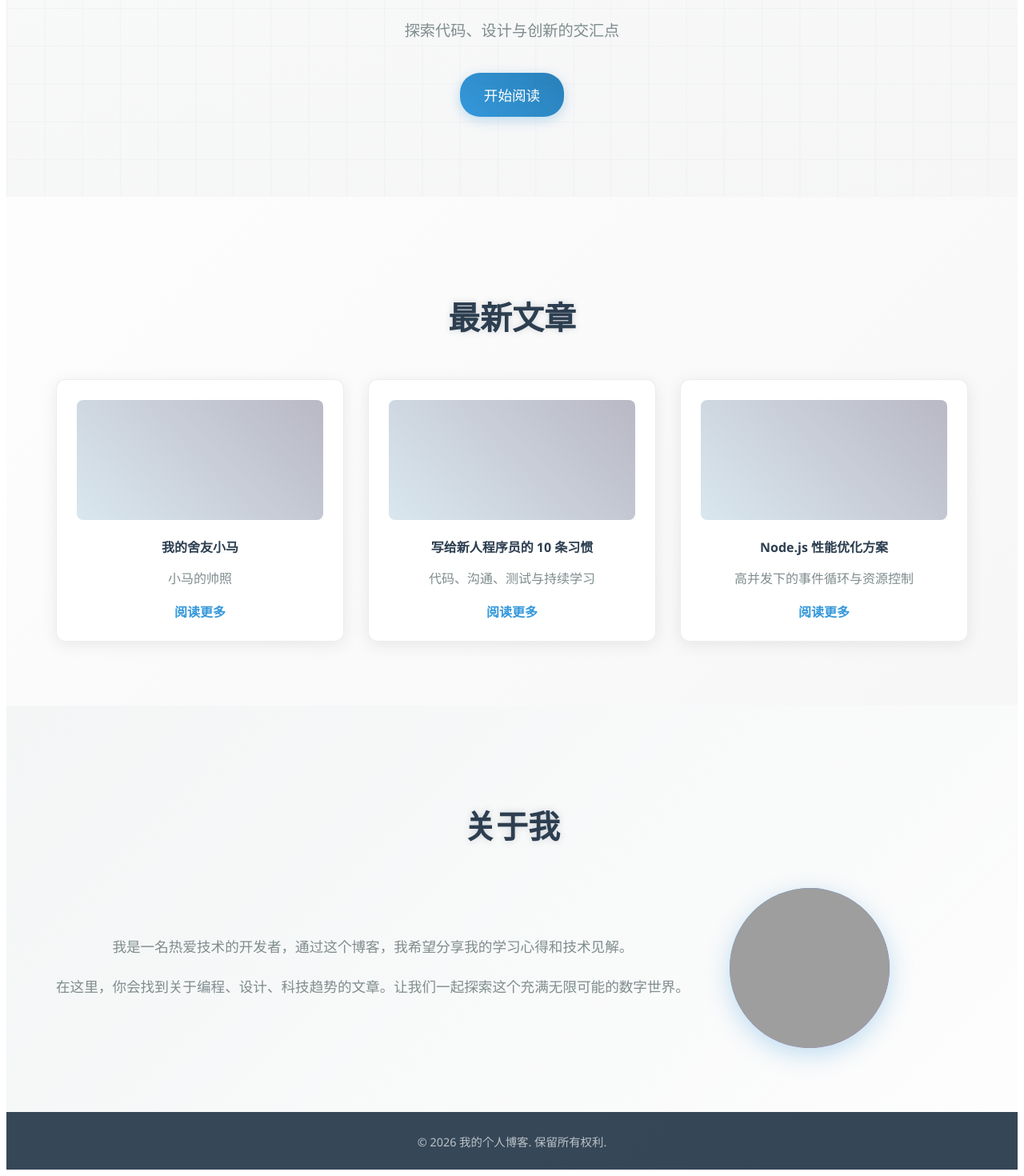
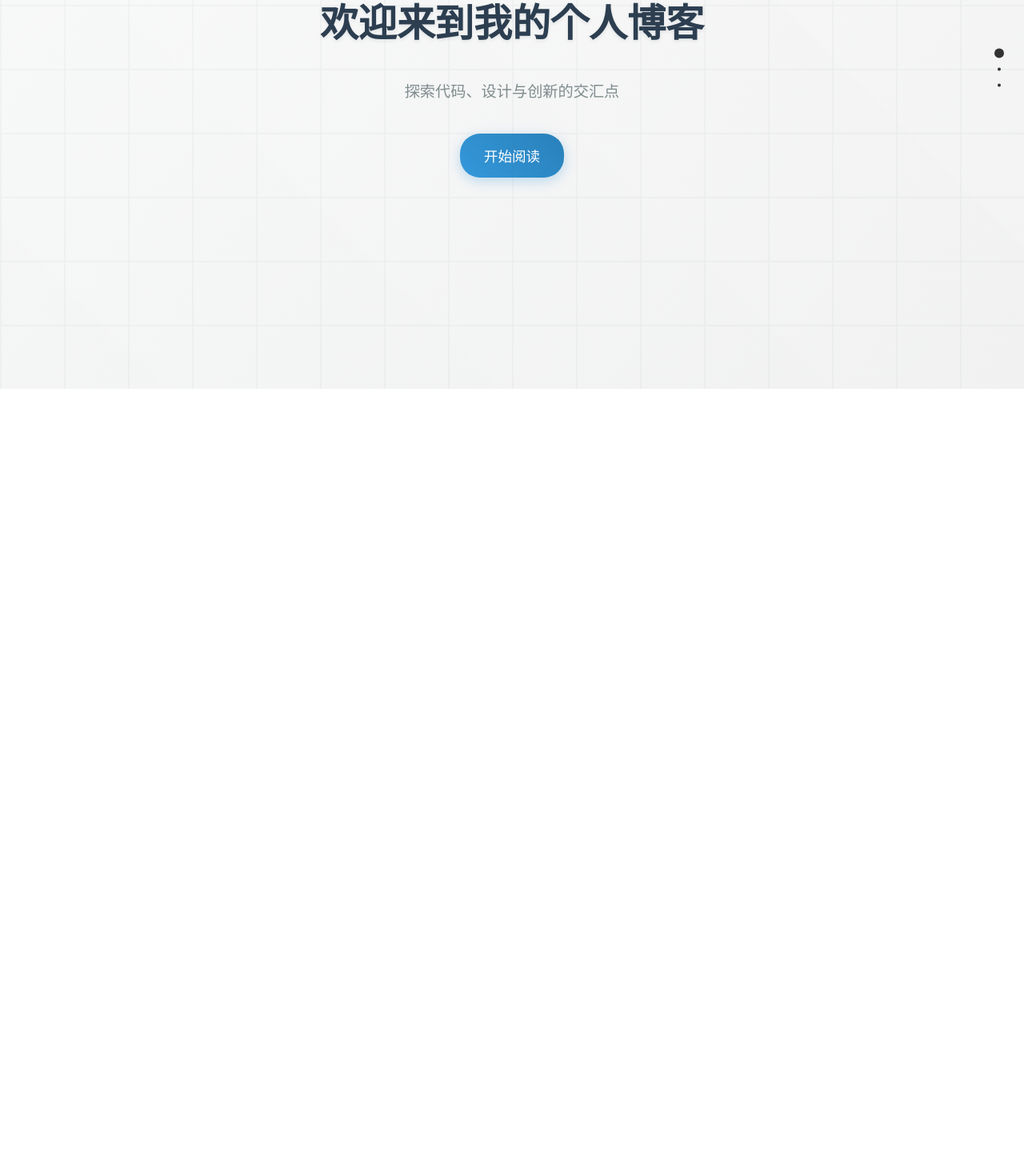
Before and after one commit to xiaosun734/personal-blog, a Vue app: page / in a window 1280 px wide. Shown: the part 314-1784 px from the top of the page at 80% size. After the commit the page ends 800 px from the top, so only its background shows below. Built offline with nearby package versions, Linux system fonts and the light colour scheme; grey boxes are pictures that could not be loaded; the HTML template or start-up script is replaced by a standard one.

Commit message:
添加fullpage效果

```diff
--- a/package.json
+++ b/package.json
@@ -9,6 +9,7 @@
   },
   "dependencies": {
     "core-js": "^3.8.3",
+    "fullpage.js": "^4.0.41",
     "vue": "^2.6.14",
     "vue-router": "^3.6.5"
   },
--- /dev/null
+++ b/src/plugins/fullpage.js
@@ -0,0 +1,4 @@
+import fullpage from 'fullpage.js/dist/fullpage.extensions.min.js';
+import 'fullpage.js/dist/fullpage.min.css';
+
+export default fullpage;
--- a/src/views/home-page.vue
+++ b/src/views/home-page.vue
@@ -2,20 +2,18 @@
   <div class="home-page">
     <!-- 头部 -->
     <HeaderComponent />
-
-    <!-- 主要内容 -->
-    <main class="main">
+    <!-- fullpage 容器 -->
+    <div id="fullpage">
       <!-- 英雄区域 -->
-      <section class="hero">
+      <div class="section hero">
         <div class="container">
           <h2 class="hero-title">欢迎来到我的个人博客</h2>
           <p class="hero-subtitle">探索代码、设计与创新的交汇点</p>
           <button class="cta-button" @click="goTextHomepage">开始阅读</button>
         </div>
-      </section>
-
+      </div>
       <!-- 最新文章 -->
-      <section class="latest-posts">
+      <div class="section latest-posts">
         <div class="container">
           <h3 class="section-title">最新文章</h3>
           <div class="posts-grid">
@@ -33,10 +31,9 @@
             </article>
           </div>
         </div>
-      </section>
-
+      </div>
       <!-- 关于我 -->
-      <section class="about">
+      <div class="section about">
         <div class="container">
           <h3 class="section-title">关于我</h3>
           <div class="about-content">
@@ -45,25 +42,20 @@
               <p>在这里，你会找到关于编程、设计、科技趋势的文章。让我们一起探索这个充满无限可能的数字世界。</p>
             </div>
             <div class="about-image">
-              <img src="https://picui.ogmua.cn/s1/2026/04/01/69cd0873633dd.webp" alt="关于我" class="about-image-img">
+              <img src="https://cdn.imgos.cn/vip/2026/04/13/69dc4e3878df1.jpg" alt="关于我" class="about-image-img">
             </div>
           </div>
         </div>
-      </section>
-    </main>
-
-    <!-- 底部 -->
-    <footer class="footer">
-      <div class="container">
-        <p>&copy; 2026 我的个人博客. 保留所有权利.</p>
       </div>
-    </footer>
+    </div>
   </div>
 </template>
 
 <script>
 import HeaderComponent from '../components/header-component.vue'
 import articles from '../data/articles'
+import fullpage from '../plugins/fullpage'
+import 'fullpage.js/dist/fullpage.min.css'
 
 export default {
   name: 'HomePage',
@@ -73,21 +65,39 @@ export default {
   data() {
     return {
       posts: [],
-      cardStates: {}, // 为每个卡片维护独立的状态
-      // 为每个卡片定义不同的颜色方案
+      cardStates: {},
       colorSchemes: [
-        { start: { r: 52, g: 152, b: 219 }, end: { r: 155, g: 89, b: 182 } }, // 蓝到紫
-        { start: { r: 46, g: 204, b: 113 }, end: { r: 52, g: 152, b: 219 } }, // 绿到蓝
-        { start: { r: 231, g: 76, b: 60 }, end: { r: 241, g: 196, b: 15 } }  // 红到黄
-      ]
+        { start: { r: 52, g: 152, b: 219 }, end: { r: 155, g: 89, b: 182 } },
+        { start: { r: 46, g: 204, b: 113 }, end: { r: 52, g: 152, b: 219 } },
+        { start: { r: 231, g: 76, b: 60 }, end: { r: 241, g: 196, b: 15 } }
+      ],
+      fullpageInstance: null
     }
   },
   mounted() {
-    // 对文章按id排序，取最后三篇（id最靠后的）
     this.posts = articles
-      .sort((a, b) => a.id - b.id) // 按id升序排序
-      .slice(-3) // 取最后三篇
-      .reverse(); // 反转顺序，使最新的文章在前面
+      .sort((a, b) => a.id - b.id)
+      .slice(-3)
+      .reverse();
+    // 初始化 fullpage.js
+    this.$nextTick(() => {
+      if (!this.fullpageInstance) {
+        this.fullpageInstance = new fullpage('#fullpage', {
+          autoScrolling: true,
+          navigation: true,
+          anchors: ['hero', 'latest', 'about'],
+          // navigationTooltips: ['首页', '最新文章', '关于我'],
+          showActiveTooltip: true,
+          scrollingSpeed: 700
+        });
+      }
+    });
+  },
+  beforeDestroy() {
+    if (this.fullpageInstance && this.fullpageInstance.destroy) {
+      this.fullpageInstance.destroy('all');
+      this.fullpageInstance = null;
+    }
   },
   methods: {
     goTextHomepage() {
@@ -99,7 +109,6 @@ export default {
     getCardState(element) {
       const cardId = element.dataset.cardId;
       if (!this.cardStates[cardId]) {
-        // 获取当前卡片的颜色方案
         const colorScheme = this.colorSchemes[parseInt(cardId) % this.colorSchemes.length];
         this.cardStates[cardId] = {
           animationId: null,
@@ -120,19 +129,13 @@ export default {
       const state = this.getCardState(element);
       state.mouseX = event.clientX - rect.left;
       state.mouseY = event.clientY - rect.top;
-
-      // 计算鼠标在元素内的相对位置（0-1）
       const relX = state.mouseX / rect.width;
       const relY = state.mouseY / rect.height;
-
-      // 根据位置和卡片的颜色方案生成渐变颜色
       const scheme = state.colorScheme;
       const r = Math.floor(scheme.start.r + (scheme.end.r - scheme.start.r) * (relX + relY) / 2);
       const g = Math.floor(scheme.start.g + (scheme.end.g - scheme.start.g) * (relX + relY) / 2);
       const b = Math.floor(scheme.start.b + (scheme.end.b - scheme.start.b) * (relX + relY) / 2);
       state.color = `rgb(${r}, ${g}, ${b})`;
-
-      // 无论是否在动画中，都更新渐变位置和颜色
       this.updateGradient(element, state);
     },
     handleMouseEnter(event) {
@@ -156,7 +159,6 @@ export default {
       if (state.animationId) {
         cancelAnimationFrame(state.animationId);
       }
-
       const animate = () => {
         if (state.currentRadius < state.targetRadius) {
           state.currentRadius += 10;
@@ -169,9 +171,7 @@ export default {
             state.currentRadius = state.targetRadius;
           }
         }
-
         this.updateGradient(element, state);
-
         if ((state.currentRadius < state.targetRadius || state.currentRadius > state.targetRadius)) {
           state.animationId = requestAnimationFrame(animate);
         } else {
@@ -181,7 +181,6 @@ export default {
           }
         }
       };
-
       animate();
     },
     updateGradient(element, state) {
@@ -204,11 +203,29 @@ export default {
   min-height: 100vh;
 }
 
+#fullpage {
+  height: 100vh;
+}
+
+.section {
+  height: 100vh;
+  display: flex;
+  flex-direction: column;
+  justify-content: center;
+}
+
 /* 公共容器 */
 .container {
   max-width: 1140px;
   margin: 0 auto;
   padding: 0 18px;
+}
+
+:deep(.fp-is-overflow .fp-overflow),
+:deep(.fp-is-overflow .fp-overflow.fp-auto-height),
+:deep(.fp-is-overflow .fp-overflow.fp-auto-height-responsive) {
+  overflow: visible !important;
+  max-height: none !important;
 }
 
 /* 主要内容 */
@@ -281,6 +298,7 @@ export default {
 /* 最新文章 */
 .latest-posts {
   padding: 80px 0;
+  background: linear-gradient(135deg, rgba(236, 240, 241, 0.5) 0%, rgba(255, 255, 255, 0.8) 100%)
 }
 
 .section-title {
@@ -378,34 +396,36 @@ export default {
 .about-image {
   width: 200px;
   height: 200px;
-  background: linear-gradient(135deg, #3498db, #9b59b6);
+  background: #ffffff;
   border-radius: 50%;
   flex-shrink: 0;
-  box-shadow: 0 8px 30px rgba(52, 152, 219, 0.3);
   position: relative;
   overflow: hidden;
+  z-index: 1;
+  box-shadow: 0 6px 24px rgba(44,62,80,0.10), 0 1.5px 6px rgba(52,152,219,0.10);
+  transition: box-shadow 0.3s cubic-bezier(.25,.8,.25,1);
 }
 
 .about-image-img {
   width: 100%;
   height: 100%;
   object-fit: cover;
+  object-position: right top; /* 调整图片显示部位，60% 40%表示显示图片的顶部右侧 */
   border-radius: 50%;
 }
 
-.about-image::before {
+/* .about-image::after {
   content: '';
   position: absolute;
-  top: -5px;
-  left: -5px;
-  right: -5px;
-  bottom: -5px;
-  background: linear-gradient(135deg, #9b59b6, #3498db);
+  top: 0;
+  left: 0;
+  right: 0;
+  bottom: 0;
   border-radius: 50%;
+  box-shadow: 0 8px 30px rgba(52, 152, 219, 0.2);
   z-index: -1;
-  opacity: 0.3;
 }
-
+*/
 /* 底部 */
 .footer {
   background: rgba(44, 62, 80, 0.95);
```
Also changed, not shown: 1 other file (tests, documents, lock files or other folders).
